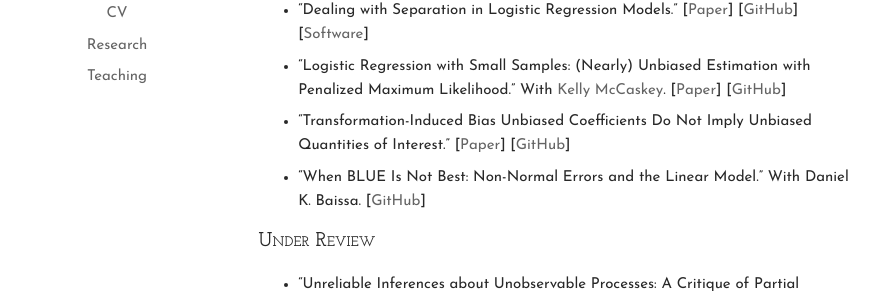
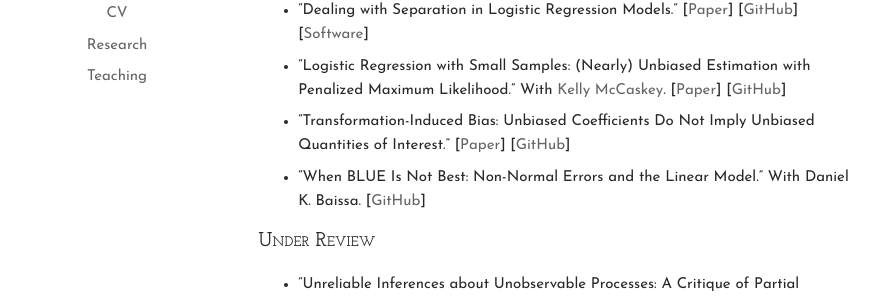
Before and after one commit to carlislerainey/carlislerainey.github.io, a Jekyll site: the page built from research/index.md, in a window 1280 px wide. Shown: the part 241-539 px from the top of the page, without its empty margins (204-1090 px from the left). Built offline with Jekyll 4.4.1, drawn with Linux system fonts in a browser that asks for light colours.

Commit message:
fix typo

```diff
--- a/_includes/_unpublished.md
+++ b/_includes/_unpublished.md
@@ -9,7 +9,7 @@
 - "Logistic Regression with Small Samples: (Nearly) Unbiased Estimation with Penalized Maximum Likelihood." With [Kelly McCaskey](http://www.kellymccaskey.com).
 [[Paper](../papers/small.pdf)]
 [[GitHub](https://github.com/kellymccaskey/small)]
-- "Transformation-Induced Bias Unbiased Coefficients Do Not Imply Unbiased Quantities of Interest."
+- "Transformation-Induced Bias: Unbiased Coefficients Do Not Imply Unbiased Quantities of Interest."
 [[Paper](../papers/bias.pdf)]
 [[GitHub](https://github.com/carlislerainey/transformation-induced-bias)]
 - "When BLUE Is Not Best: Non-Normal Errors and the Linear Model." With Daniel K. Baissa.
```
